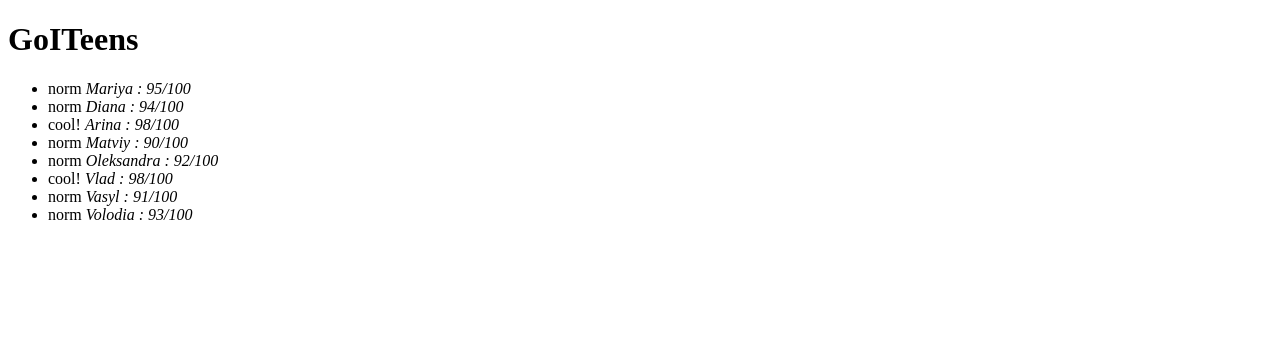
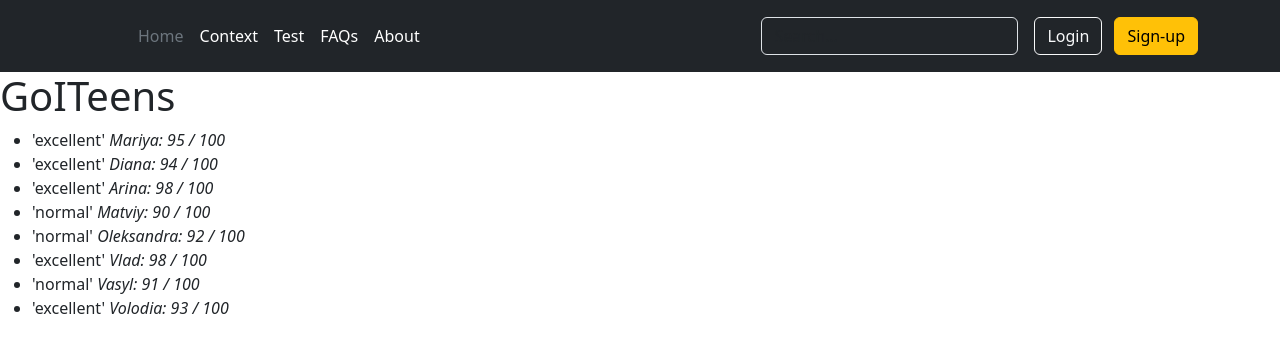
Before and after one commit to Nikkita100710/GoITeens_Python2, a Flask app: page /context in a window 1280 px wide. Shown: the top 353 px of the page. Run offline with Flask 3, Linux system fonts and the light colour scheme.

Commit message:
commit message 005_Flask

```diff
--- a/003_Flask/app.py
+++ b/003_Flask/app.py
@@ -4,18 +4,23 @@ from dotenv import load_dotenv
 from enums import MAX_SCORE, NAME, students
 
 load_dotenv()
-
 app = Flask(__name__)
-# app = Flask(__name__, template_folder='template', static_folder='static')
 
 
+# app = Flask(__name__, template_folder='template', static_folder='static')
 @app.route("/")
-def main():
-    return render_template('index.html')
+def index_():
+    # return render_template('index.html')
+    return render_template('base.html', title="Python course")
+
+
+# @app.route("/base")
+# def base_():
+#     return render_template('base.html', title="Python course")
 
 
 @app.route("/context")
-def context():
+def context_():
     context_dict = {
         "title": "Python Course",
         "name": NAME,
@@ -24,6 +29,21 @@ def context():
     }
     return render_template('context.html', **context_dict)
 
+@app.route("/test")
+def text_():
+    text_dict = {
+        "title": "Python Course - Page Test",
+        "str_title": "This is a test page",
+        "str_window":'Цей шаблон я буду використовувати в проекті замість розділу "About".'
+    }
+    return render_template('test.html', **text_dict)
+
 
 if __name__ == '__main__':
     app.run(debug=os.getenv("DEBUG"))
+
+    # {# Это кусок кода, который стал временно не нужен, но удалять жалко
+    #     { % for user in users %}
+    # ...
+    # { % endfor %}
+    # #}
--- /dev/null
+++ b/003_Flask/templates/base.html
@@ -0,0 +1,43 @@
+<!DOCTYPE html>
+<html lang="en">
+<head>
+    <meta charset="UTF-8">
+    <title>{% block title %}{{title}}{% endblock %}</title>
+    <link rel="stylesheet"
+          href="https://cdn.jsdelivr.net/npm/bootstrap@5.3.2/dist/css/bootstrap.min.css"
+          integrity="sha384-T3c6CoIi6uLrA9TneNEoa7RxnatzjcDSCmG1MXxSR1GAsXEV/Dwwykc2MPK8M2HN"
+          crossorigin="anonymous">
+</head>
+<body>
+<header class="p-3 text-bg-dark">
+    <div class="container">
+      <div class="d-flex flex-wrap align-items-center justify-content-center justify-content-lg-start">
+        <a href="/" class="d-flex align-items-center mb-2 mb-lg-0 text-white text-decoration-none">
+          <svg class="bi me-2" width="40" height="32" role="img" aria-label="Bootstrap"><use xlink:href="#bootstrap"></use></svg>
+        </a>
+
+        <ul class="nav col-12 col-lg-auto me-lg-auto mb-2 justify-content-center mb-md-0">
+          <li><a href="http://127.0.0.1:5000" class="nav-link px-2 text-secondary">Home</a></li>
+          <li><a href="http://127.0.0.1:5000/context" class="nav-link px-2 text-white">Context</a></li>
+          <li><a href="http://127.0.0.1:5000/test" class="nav-link px-2 text-white">Test</a></li>
+          <li><a href="#" class="nav-link px-2 text-white">FAQs</a></li>
+          <li><a href="#" class="nav-link px-2 text-white">About</a></li>
+        </ul>
+
+        <form class="col-12 col-lg-auto mb-3 mb-lg-0 me-lg-3" role="search">
+          <input type="search" class="form-control form-control-dark text-bg-dark" placeholder="Search..." aria-label="Search">
+        </form>
+
+        <div class="text-end">
+          <button type="button" class="btn btn-outline-light me-2">Login</button>
+          <button type="button" class="btn btn-warning">Sign-up</button>
+        </div>
+      </div>
+    </div>
+  </header>
+{% block content %}
+<h1>this is home page </h1>
+{% endblock content %}
+
+</body>
+</html>
--- a/003_Flask/templates/context.html
+++ b/003_Flask/templates/context.html
@@ -1,18 +1,19 @@
-<!DOCTYPE html>
-<html lang="en">
-<head>
-    <meta charset="UTF-8">
-    <title>{{title}}</title>
-</head>
-<body>
-<h1>{{name}}</h1>
+{% extends 'base.html' %}
+
+{% block title %}{{ title }}{% endblock %}
+
+{% block content %}
+<h1>{{ name }}</h1>
 <ul>
     {% for student in students %}
     <li>
-    {% if student.score > 95 %} cool! {% else %} norm {% endif %}
-    <em>{{student.name}} : {{student.score}}/{{max_score}}</em>
+        {% if student.score > 92 %}
+            'excellent'
+        {% else %}
+            'normal'
+        {% endif %}
+        <em>{{ student.name }}: {{ student.score }} / {{ max_score }}</em>
     </li>
     {% endfor %}
 </ul>
-</body>
-</html>
+{% endblock %}
```
Also changed, not shown: 003_Flask/templates/context_old.html (added, +36 -0 lines), 003_Flask/templates/test.html (added, +24 -0 lines), pythonProject/vagno.py (added), requirements.txt (added).
